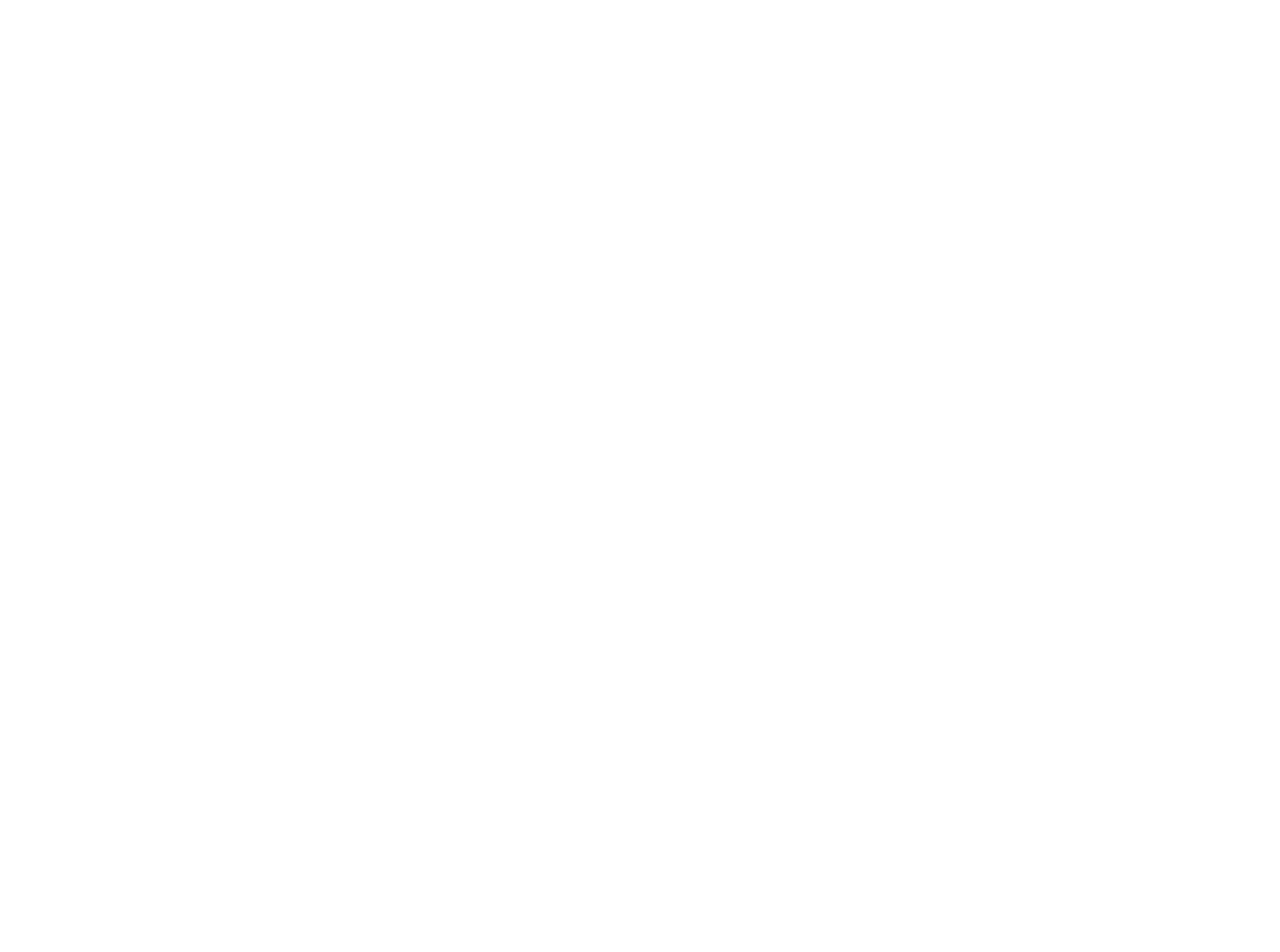
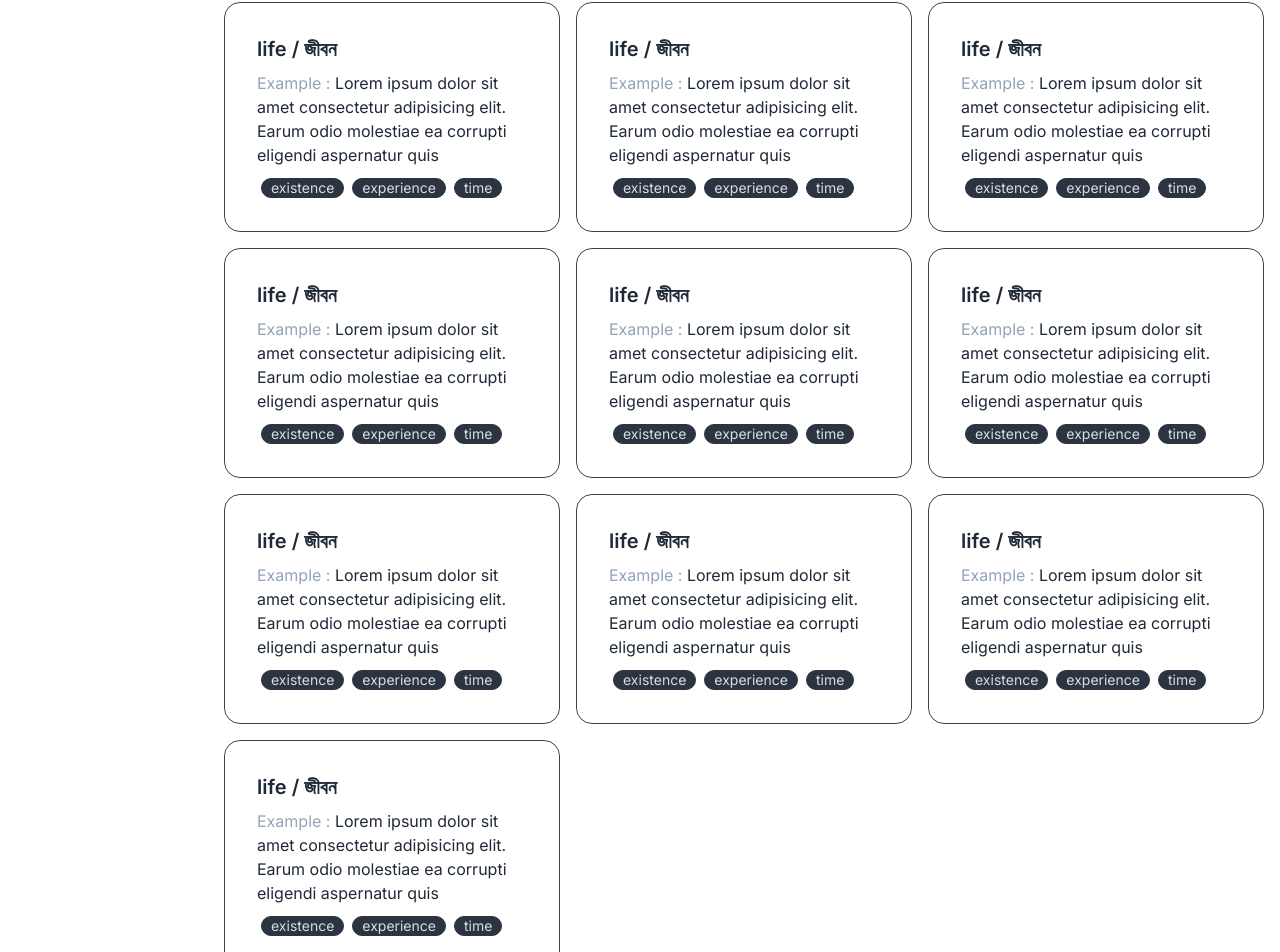
Before and after one commit to udaysarkarud/word-shuffler-2, a Next.js app: page / in a window 1280 px wide. Shown: the part 856-1808 px from the top of the page. Before the commit the page ends 834 px from the top, so only its background shows below. Built offline with nearby package versions, Linux system fonts and the light colour scheme.

Commit message:
fix: change search result component

```diff
--- a/src/app/page.tsx
+++ b/src/app/page.tsx
@@ -1,12 +1,26 @@
+import WordCard from '@/components/WordCard/WordCard';
 import WordSearch from '@/components/WordSearch/WordSearch';
-import WordSearchResult from '@/components/WordSearchResult/WordSearchResult';
 
 export default function Home() {
   return (
     <>
       <div>
         <WordSearch />
-        <WordSearchResult />
+
+        <div className="mt-10 grid grid-cols-1 md:grid-cols-2 lg:grid-cols-3 gap-4 masonry">
+          {/* cards */}
+
+          <WordCard />
+          <WordCard />
+          <WordCard />
+          <WordCard />
+          <WordCard />
+          <WordCard />
+          <WordCard />
+          <WordCard />
+          <WordCard />
+          <WordCard />
+        </div>
       </div>
     </>
   );
--- a/src/components/WordSearch/WordSearch.tsx
+++ b/src/components/WordSearch/WordSearch.tsx
@@ -1,6 +1,11 @@
 'use client';
 
+import { useState } from 'react';
+import WordSearchResult from '../WordSearchResult/WordSearchResult';
+
 const WordSearch = () => {
+  // eslint-disable-next-line @typescript-eslint/no-unused-vars
+  const [result, setResult] = useState(true);
   /*   const getWordDetails = async (e) => {
     e.preventDefault();
 
@@ -18,6 +23,7 @@
           />
         </div>
       </form>
+      {result && <WordSearchResult />}
     </div>
   );
 };
```
